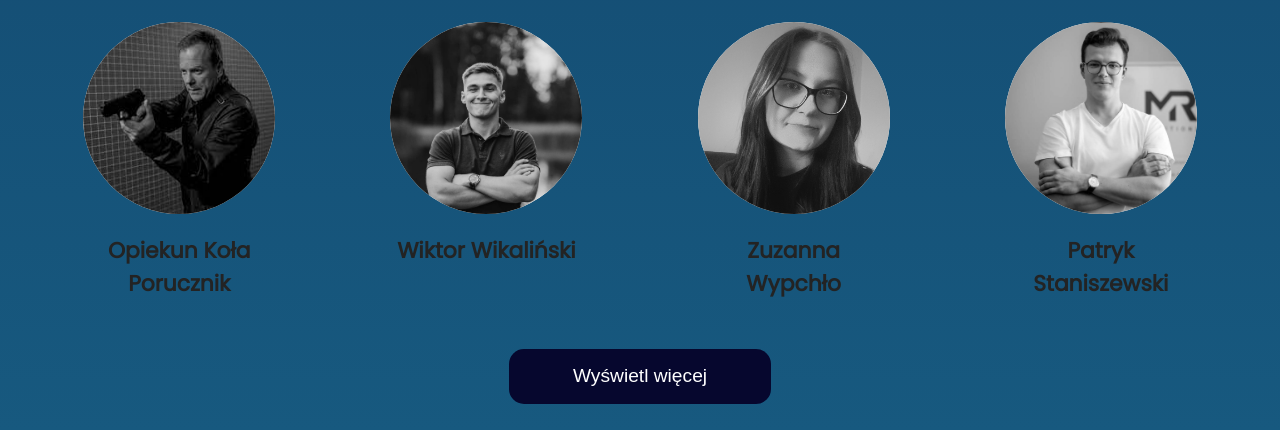
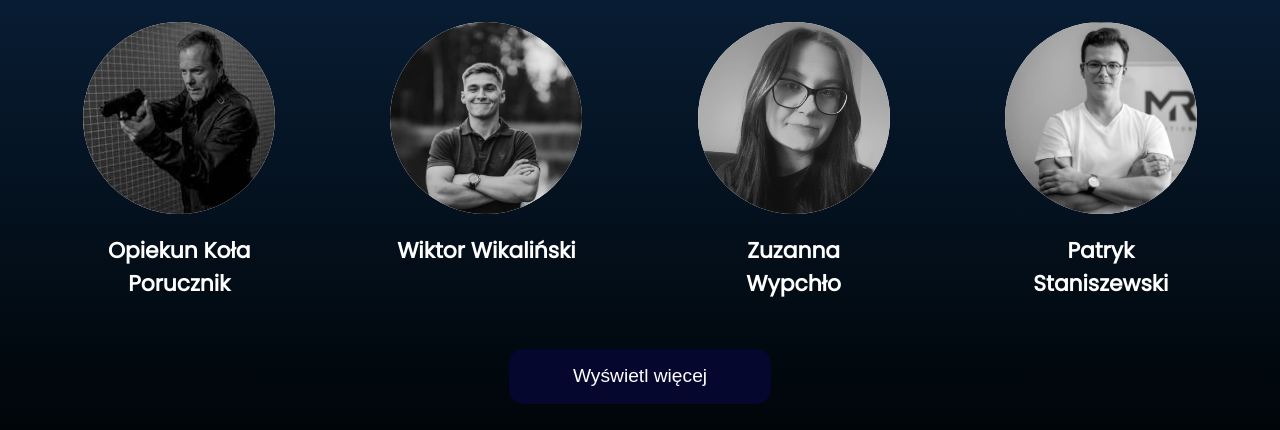
Before and after one commit to elmaccho/koloPi, a PHP site: page / in a window 1280 px wide. Shown: the part 3480-3910 px from the top of the page. Run offline with PHP 8.4, Linux system fonts and the light colour scheme; some libraries are stand-ins or nearby versions.

Commit message:
Update style1.css

```diff
--- a/style1.css
+++ b/style1.css
@@ -19,7 +19,7 @@ body {
     flex-direction: column;
     overflow-x: hidden;
     background: rgb(6,7,46);
-background: linear-gradient(180deg, rgba(6,7,46,1) 45%, rgba(14,47,86,1) 50%, rgba(23,89,127,1) 100%);
+background: linear-gradient(180deg, rgba(6,7,46,1) 45%, rgba(14,47,86,1) 80%, rgb(0, 5, 8) 100%);
 }
 
 .openNavBtn {
@@ -671,10 +671,8 @@ nav .nav_links a.active:after {
     font-weight: 600;
     font-size: 1.7vw;
     height: 2vw;
-    /* line-height: 28px; */
     text-align: center;
-    color: #232323;
-    /* background-color: red; */
+    color: white;
     pointer-events: none;
 }
 
```
